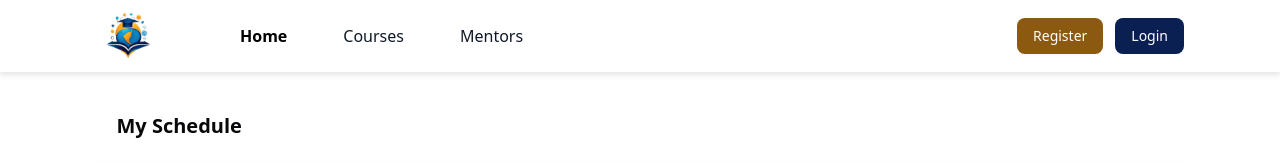
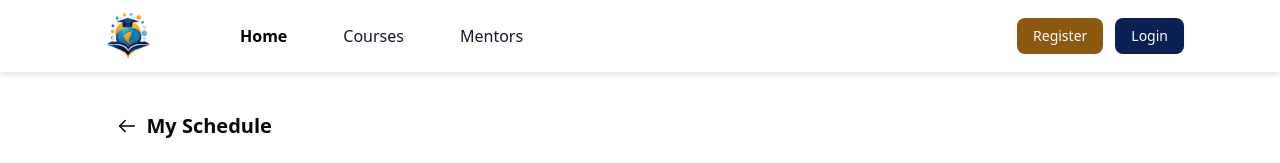
Before and after one commit to mhndkptr/Learniverse-FE, a Next.js app: page /schedule in a window 1280 px wide. Shown: the top 163 px of the page. Built offline with nearby package versions, Linux system fonts and the light colour scheme.

Commit message:
reviced UI schedule (added back button)

```diff
--- a/src/app/(frontliner)/schedule/page.jsx
+++ b/src/app/(frontliner)/schedule/page.jsx
@@ -1,12 +1,14 @@
 'use client'
 
 import { useState } from 'react'
+import { useRouter } from 'next/navigation'
+
 import { Button } from '@/components/ui/button'
 import CalendarSchedule from '@/components/core/schedule/CalendarSchedule'
 import AddScheduleDialog from '@/components/core/schedule/AddScheduleDialog'
 import ScheduleEventDialog from '@/components/core/schedule/ScheduleEventDialog'
 
-// Dummy awal nanti diganti dari backend)
+// Dummy awal (nanti diganti fetch dari backend)
 const initialEvents = {
   '2025-11-02': [
     {
@@ -36,8 +38,9 @@ const initialEvents = {
 }
 
 export default function SchedulePage() {
+  const router = useRouter()
+
   const [eventsByDate, setEventsByDate] = useState(initialEvents)
-
   const [selectedDate, setSelectedDate] = useState(null)
   const [selectedEvents, setSelectedEvents] = useState([])
 
@@ -46,14 +49,14 @@ export default function SchedulePage() {
 
   const [editingEvent, setEditingEvent] = useState(null)
 
-  // buat klik hari di kalender
+  // klik hari di kalender
   const handleDayClick = (dateKey, events) => {
     setSelectedDate(dateKey)
     setSelectedEvents(events)
     setDetailOpen(true)
   }
 
-  // save dari AddScheduleDialog (add / edit)
+  // save dari AddScheduleDialog
   const handleSaveSchedule = (payload) => {
     const { id, date, startTime, endTime, title, course } = payload
 
@@ -62,7 +65,7 @@ export default function SchedulePage() {
       const list = next[date] ? [...next[date]] : []
 
       if (id) {
-        // edit
+        // edit event
         const idx = list.findIndex((ev) => ev.id === id)
         if (idx !== -1) {
           list[idx] = { id, startTime, endTime, title, course }
@@ -70,7 +73,7 @@ export default function SchedulePage() {
           list.push({ id, startTime, endTime, title, course })
         }
       } else {
-        // add baru
+        // create new
         const newId = crypto.randomUUID()
         list.push({ id: newId, startTime, endTime, title, course })
       }
@@ -85,15 +88,12 @@ export default function SchedulePage() {
 
   // klik Edit di dialog detail
   const handleEditFromDetail = (event) => {
-    setEditingEvent({
-      ...event,
-      date: selectedDate,
-    })
+    setEditingEvent({ ...event, date: selectedDate })
     setDetailOpen(false)
     setAddOpen(true)
   }
 
-  // klik tombol Add Schedule di bawah
+  // klik tombol Add Schedule
   const handleAddButtonClick = () => {
     setEditingEvent(null)
     setSelectedDate(null)
@@ -104,7 +104,31 @@ export default function SchedulePage() {
     <div className="flex items-center justify-center">
       <main className="flex w-full flex-col items-center justify-between px-16 py-32">
         <div className="min-h-screen bg-white pb-20">
-          <h1 className="-mt-4 px-8 text-xl font-semibold">My Schedule</h1>
+          {/* 🔥 HEADER DENGAN BACK ARROW CUSTOM (sama persis seperti contoh) */}
+          <div className="mt-[-16px] mb-4 flex items-center gap-2 px-8">
+            <button
+              onClick={() => router.back()}
+              className="flex items-center hover:opacity-70"
+            >
+              {/* CUSTOM SVG ARROW – bentuk persis contoh kamu */}
+              <svg
+                width="22"
+                height="22"
+                viewBox="0 0 24 24"
+                fill="none"
+                stroke="currentColor"
+                strokeWidth="1.6"
+                strokeLinecap="round"
+                strokeLinejoin="round"
+                className="text-black"
+              >
+                <line x1="20" y1="12" x2="4" y2="12" />
+                <polyline points="10 6 4 12 10 18" />
+              </svg>
+            </button>
+
+            <h1 className="text-xl font-semibold">My Schedule</h1>
+          </div>
 
           {/* Kalender */}
           <CalendarSchedule
@@ -114,7 +138,7 @@ export default function SchedulePage() {
             onDayClick={handleDayClick}
           />
 
-          {/* Tombol Add Schedule (tetap ada di bawah) */}
+          {/* Tombol Add Schedule */}
           <div className="mx-auto mt-4 flex max-w-6xl justify-end px-2">
             <Button
               className="bg-[#0E1B50] px-6 text-white hover:bg-blue-900"
@@ -124,7 +148,7 @@ export default function SchedulePage() {
             </Button>
           </div>
 
-          {/* Dialog detail event per hari */}
+          {/* Dialog Event Detail */}
           <ScheduleEventDialog
             open={detailOpen}
             onOpenChange={setDetailOpen}
@@ -133,7 +157,7 @@ export default function SchedulePage() {
             onEdit={handleEditFromDetail}
           />
 
-          {/* Dialog add / edit schedule */}
+          {/* Dialog Add / Edit */}
           <AddScheduleDialog
             open={addOpen}
             onOpenChange={setAddOpen}
```
Also changed, not shown: 1 other file (tests, documents, lock files or other folders).
